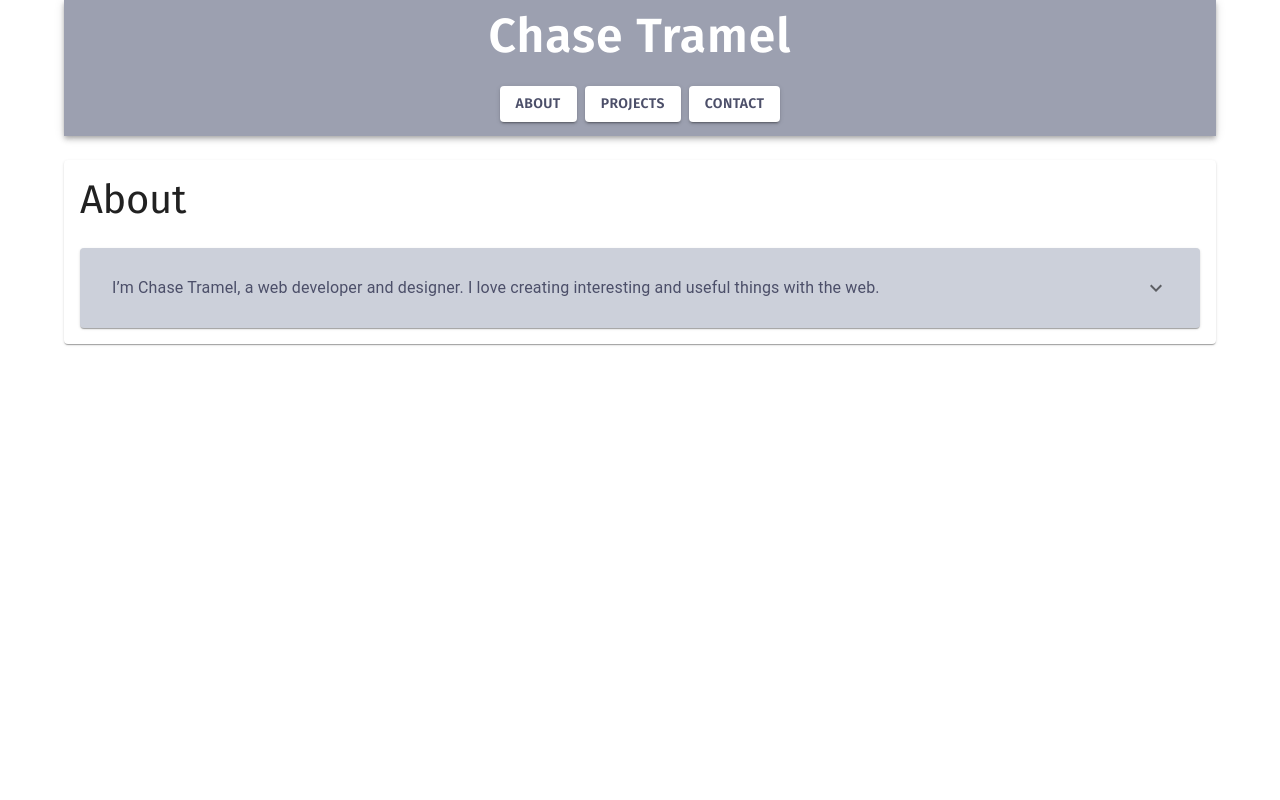
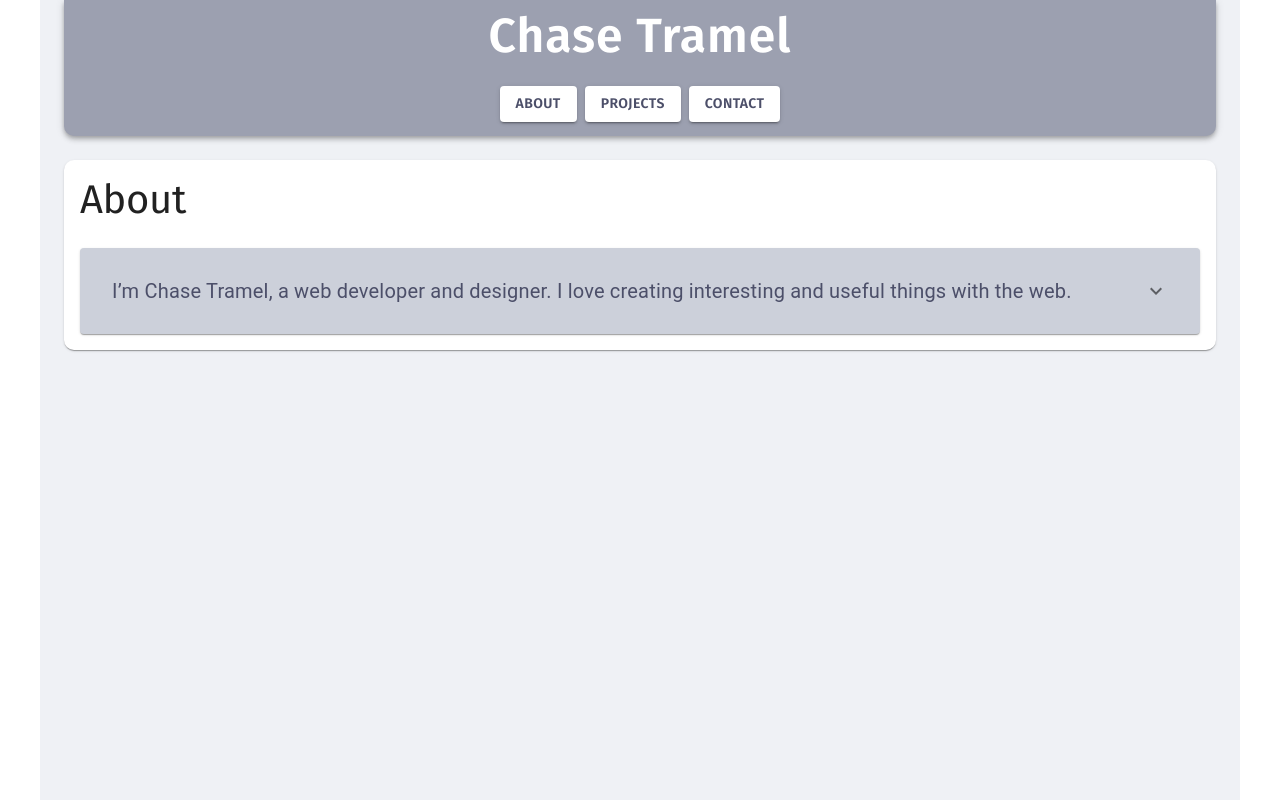
Before and after one commit to ChaseTramel/material-portfolio, a React (Create React App) app: page / in a window 1280 px wide. Built offline with nearby package versions, Linux system fonts and the light colour scheme.

Commit message:
Created Project component. Small styling changes to Header and About.

```diff
--- a/src/App.js
+++ b/src/App.js
@@ -5,7 +5,7 @@ import About from './components/About.js';
 
 function App() {
   return (
-    <Container>
+    <Container sx={{bgcolor: "#eff1f5", height: "100vh"}}>
       <Header />
       <About />
     </Container>
--- a/src/components/About.js
+++ b/src/components/About.js
@@ -11,19 +11,25 @@ function About() {
     ]
 
     return (
-        <Card sx={{padding: 2, marginTop: 3}}>
+        <Card sx={{padding: 2, marginTop: 3, borderRadius: "10px"}}>
             <Typography variant="h2" sx={{fontSize: 40, fontFamily: "Fira Sans"}}>
                 About
             </Typography>
             <Accordion sx={{padding: 2, marginTop: 3, bgcolor: "#ccd0da"}}>
                 <AccordionSummary sx={{fontFamily: "Fira Sans"}} expandIcon={<ExpandMoreIcon />}>
-                    <Typography sx={{color: "#4c4f69"}}>
+                    <Typography sx={{color: "#4c4f69", fontSize: 20}}>
                         I’m Chase Tramel, a web developer and designer. I love creating interesting and useful things with the web.
                     </Typography>
                 </AccordionSummary>
-                <AccordionDetails sx={{display: "flex", flexDirection: "column", gap: 3, color: "#4c4f69", fontFamily: "Fira Sans"}}>
+                <AccordionDetails sx={{
+                            display: "flex",
+                            flexDirection: "column",
+                            gap: 3,
+                            color: "#4c4f69",
+                            fontFamily: "Fira Sans"
+                        }}>
                     {longAbout.map((item) => (
-                        <Typography>
+                        <Typography sx={{fontSize: 20}}>
                             {item}
                         </Typography>
                     ))}
--- a/src/components/Header.js
+++ b/src/components/Header.js
@@ -15,7 +15,8 @@ function Header() {
                     justifyContent: "center",
                     bgcolor: "#9ca0b0",
                     position: "sticky",
-                    width: "100%"
+                    width: "100%",
+                    borderRadius: "0px 0px 10px 10px"
                 }}>
             <Typography
                 variant="h1"
@@ -30,7 +31,11 @@ function Header() {
                 }}>
                 Chase Tramel
             </Typography>
-            <Toolbar sx={{ display: "flex", justifyContent: "center", width: "85%", gap: 1 }}>
+            <Toolbar sx={{ display: "flex",
+                        justifyContent: "center",
+                        width: "85%",
+                        gap: 1
+                    }}>
                 {navItems.map((item) => (
                     <Button
                         variant="contained"
```
Also changed, not shown: src/components/Projects.js (added).
